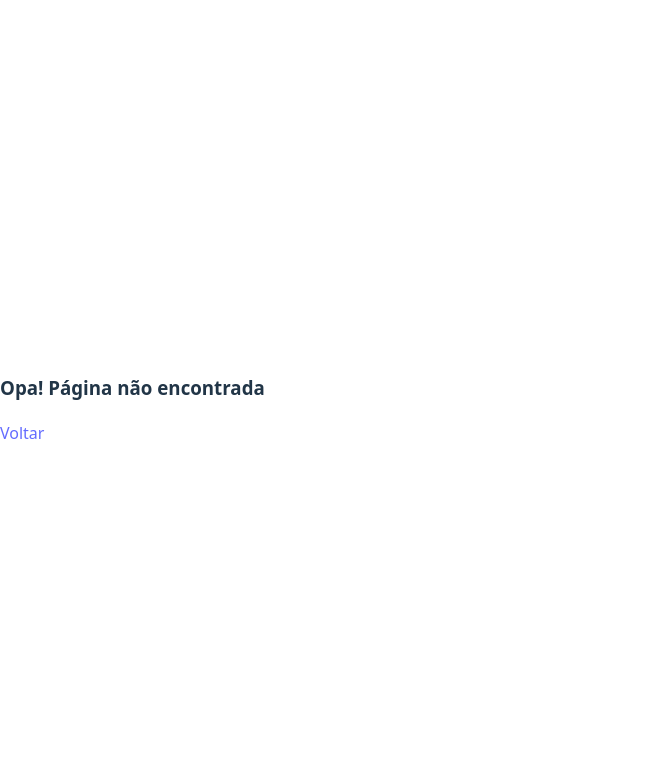
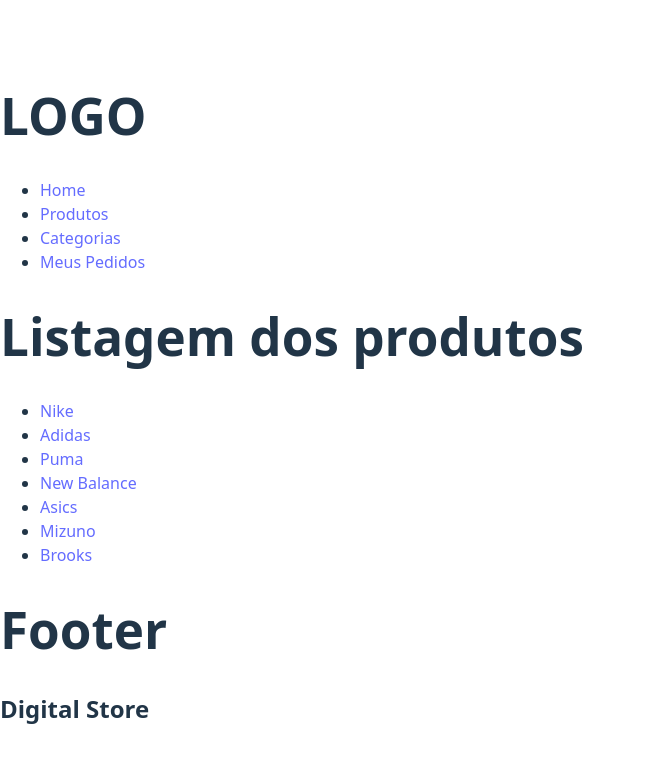
Before and after one commit to juniors0101/digital-store, a React (Vite) app: page /produtos in a window 1280 px wide. Shown: the top 762 px of the page, without its empty margins (0-645 px from the left). Built offline with nearby package versions, Linux system fonts and the light colour scheme.

Commit message:
Edição do Menu completo e organização dos demais
Organização do Menu
Produtos
Preparando para listar os produtos
Visualização do produto pronta

```diff
--- a/src/Pages/ProductListingPage.jsx
+++ b/src/Pages/ProductListingPage.jsx
@@ -1,7 +1,19 @@
+import { Link } from "react-router-dom";
+
 const ProductListingPage = () => {
     return (
         <>
-        <h1>Listagem dos produtos</h1>
+            <h1>Listagem dos produtos</h1>
+            <ul>
+                <li><Link to={"/ProductViewPage/1/Nike"}>Nike</Link></li>
+                <li><Link to={"/ProductViewPage/2/Adidas"}>Adidas</Link></li>
+                <li><Link to={"/ProductViewPage/3/Puma"}>Puma</Link></li>
+                <li><Link to={"/ProductViewPage/4/New Balance"}>New Balance</Link></li>
+                <li><Link to={"/ProductViewPage/5/Asics"}>Asics</Link></li>
+                <li><Link to={"/ProductViewPage/6/Mizuno"}>Mizuno</Link></li>
+                <li><Link to={"/ProductViewPage/7/Brooks"}>Brooks</Link></li>
+
+            </ul>
         </>
     );
 }
--- a/src/Pages/ProductViewPage.jsx
+++ b/src/Pages/ProductViewPage.jsx
@@ -1,9 +1,15 @@
+import { useParams } from "react-router-dom";
+
 const ProductViewPage = () => {
+
+
+    const { id, nome } = useParams();
+
     return (
         <>
-        <h1>Visualização do produto</h1>
+            <h1>Visualização do produto #{id} {nome}</h1>
         </>
-     );
+    );
 }
 
 export default ProductViewPage;
--- a/src/Routes/Paths.jsx
+++ b/src/Routes/Paths.jsx
@@ -13,8 +13,8 @@
                 <Routes>
                     <Route path="/" element={<PageLayout />}>
                         <Route  element={<HomePage />} />
-                        <Route path="/productlistingpage" element={<ProductListingPage />} />
-                        <Route path="/productviewpage" element={<ProductViewPage />} />
+                        <Route path="/produtos" element={<ProductListingPage />} />
+                        <Route path="/ProductViewPage/:id/:nome" element={<ProductViewPage />} />
                     </Route>
                     <Route path="*" element={<NotFound />}/>
                 </Routes>
--- a/src/components/Footer.jsx
+++ b/src/components/Footer.jsx
@@ -2,6 +2,7 @@
     return (
         <>
             <h1>Footer</h1>
+            <h2>Digital Store</h2>
         </>
     );
 }
--- a/src/components/Header.jsx
+++ b/src/components/Header.jsx
@@ -7,9 +7,10 @@
             <h1>LOGO</h1>
             <nav>
                 <ul>
-                    <li><Link to={"/"}>HomePage</Link></li>
-                    <li><Link to={"/productlistingpage"}>ProductListingPage</Link></li>
-                    <li><Link to={"/productviewpage"}>ProductViewPage</Link></li>
+                    <li><Link to={"/"}>Home</Link></li>
+                    <li><Link to={"/produtos"}>Produtos</Link></li>
+                    <li><Link to={"/categorias"}>Categorias</Link></li>
+                    <li><Link to={"/pedidos"}>Meus Pedidos</Link></li>
                 </ul>
             </nav>
         </header>
```
Also changed, not shown: src/components/ProductListing.jsx (added, +11 -0 lines).
